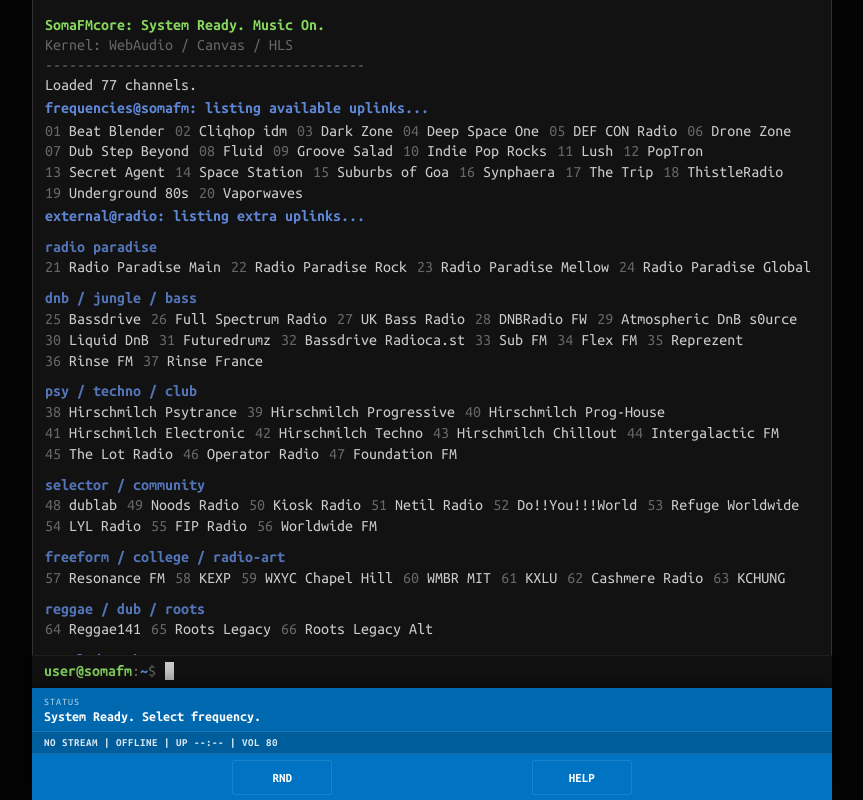
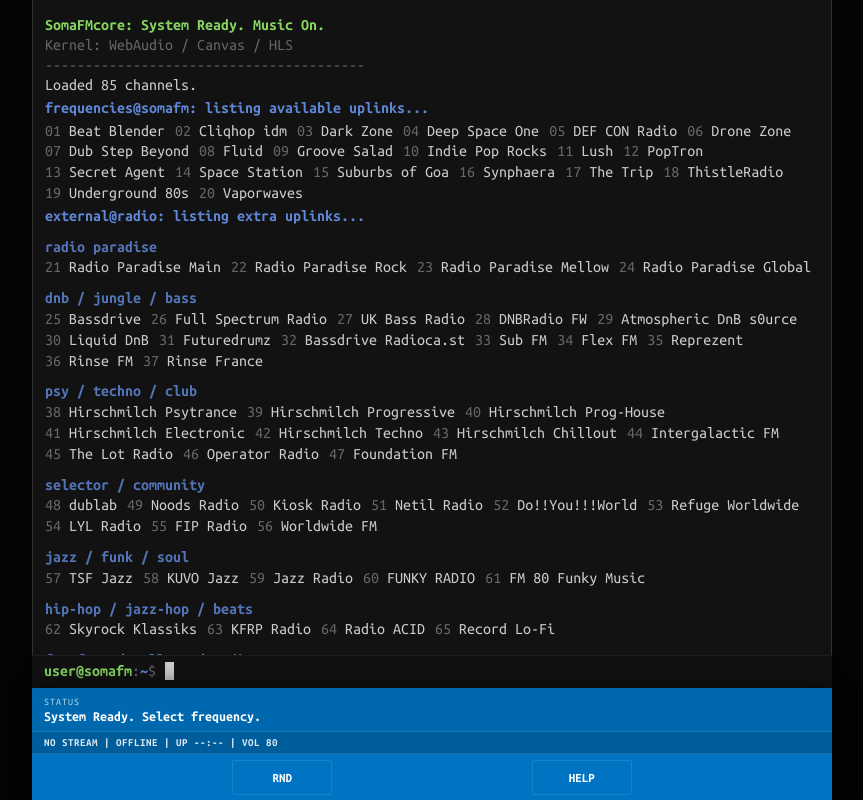
Before and after one commit to domrique/somafm-core, a website: page index.html in a window 1280 px wide. Shown: the whole page, without its empty margins (208-1071 px from the left). Drawn offline with nearby package versions, Linux system fonts and the light colour scheme; no server answers.

Commit message:
Add jazz, funk and hip-hop stations; bump to 1.0.6

```diff
--- a/index.html
+++ b/index.html
@@ -401,6 +401,19 @@
       ext("fip-radio", "FIP Radio", "eclectic", "Ad-free Paris selector flow candidate with broad human curation.", "https://icecast.radiofrance.fr/fip-midfi.mp3"),
       ext("worldwide-fm", "Worldwide FM", "eclectic", "Gilles Peterson's global selector flow with a broad human touch.", "https://worldwide-fm.radiocult.fm/stream"),
 
+      // --- jazz / funk / soul ---
+      ext("tsf-jazz", "TSF Jazz", "jazz", "Paris jazz signal: standards, bebop, soulful swings and late-night horns.", "https://tsfjazz.ice.infomaniak.ch/tsfjazz-high.mp3"),
+      ext("kuvo", "KUVO Jazz", "jazz", "Denver's jazz voice with live sets, Latin jazz and deep catalog cuts.", "https://kuvo-ice.streamguys1.com/kuvo-mp3-128"),
+      ext("jazz-radio", "Jazz Radio", "jazz", "French jazz network mixing swing, bossa and acid jazz flavors.", "https://jazzradio.ice.infomaniak.ch/jazzradio-high.mp3"),
+      ext("funky-radio", "FUNKY RADIO", "funk", "60s-70s funk and soul direct from the Italian crate-digging lane.", "https://funkyradio.streamingmedia.it/play.mp3"),
+      ext("fm80-funky", "FM 80 Funky Music", "funk", "80s disco, funk and soul gloss for the weekend terminal.", "https://listen.radioking.com/radio/467555/stream/523739"),
+
+      // --- hip-hop / jazz-hop / beats ---
+      ext("skyrock-klassiks", "Skyrock Klassiks", "hip-hop", "French classics signal for hip-hop and rap oldies.", "https://icecast.skyrock.net/s/klassiks_aac_64k"),
+      ext("kfrp", "KFRP Radio", "underground-rap", "Underground hip-hop, horrorcore and dark instrumentals from Lincoln.", "https://radio.kfrp.live/listen/kfrp_radio/radio.mp3"),
+      ext("radio-acid", "Radio ACID", "chillhop", "Chill grooves with g-funk edges: chillhop, funk and smooth electronics.", "https://stream.radioacid.com/stream"),
+      ext("record-lo-fi", "Record Lo-Fi", "chillhop", "Lo-fi hip-hop and jazzhop beats from the Russian radio machine.", "https://radiorecord.hostingradio.ru/lofi96.aacp"),
+
       // --- freeform / college / radio-art ---
       ext("resonance-fm", "Resonance FM", "experimental", "London community radio for experimental sound and art.", "https://stream.resonance.fm/resonance"),
       ext("kexp", "KEXP", "indie-rock", "Seattle institution for indie, rock, hip-hop, live rooms and deep finds.", "https://kexp.streamguys1.com/kexp160.aac"),
@@ -416,7 +429,6 @@
       ext("roots-legacy-alt", "Roots Legacy Alt", "roots-reggae", "Alternate Roots Legacy endpoint for real-device checks.", "https://l.rootslegacy.fr/stream/1/"),
 
       // --- metal / punk ---
-      ext("kfrp", "KFRP Radio", "underground-rap", "Underground hip-hop, horrorcore and dark instrumentals from Lincoln.", "https://radio.kfrp.live/listen/kfrp_radio/radio.mp3"),
       ext("bigr-80s-metal", "Big R 80s Metal", "metal", "Hair, speed and classic heavy metal from the cassette-era vault.", "https://bigrradio.cdnstream1.com/5186_128"),
       ext("metal-only", "Metal Only", "metal", "Heavy metal channel with less gloss and more amplifier heat.", "https://metalonly.sp.radio.fm/stream"),
       ext("virage-metal", "Virage Metal", "metal", "Modern hard rock and metal with a stable clean signal.", "https://virage-radio-metal.ice.infomaniak.ch/virage-radio-metal.mp3"),
@@ -437,9 +449,11 @@
       { label: "dnb / jungle / bass", test: (id, g) => ["dnb", "jungle", "bass", "grime", "liquid-dnb", "atmospheric-dnb"].includes(g) },
       { label: "psy / techno / club", test: (id, g) => id.startsWith("hirschmilch") || ["psytrance", "progressive", "prog-house", "techno", "electro", "electronic"].includes(g) },
       { label: "selector / community", test: (id, g) => ["eclectic", "community", "beats", "leftfield", "global", "chillout"].includes(g) },
+      { label: "jazz / funk / soul", test: (id, g) => ["jazz", "funk", "soul", "jazz-funk", "bebop"].includes(g) },
+      { label: "hip-hop / jazz-hop / beats", test: (id, g) => ["hip-hop", "rap", "underground-rap", "chillhop", "lofi", "beats", "jazz-hop", "boombap"].includes(g) },
       { label: "freeform / college / radio-art", test: (id, g) => ["college", "freeform", "indie-rock", "indie-punk", "experimental"].includes(g) },
       { label: "reggae / dub / roots", test: (id, g) => g === "roots-reggae" },
-      { label: "metal / punk", test: (id, g) => ["metal", "punk", "post-punk", "underground-rap"].includes(g) },
+      { label: "metal / punk", test: (id, g) => ["metal", "punk", "post-punk"].includes(g) },
       { label: "lo-fi / vaporwave", test: (id, g) => ["lo-fi", "vaporwave"].includes(g) }
     ];
 
```
Also changed, not shown: 2 other files.
